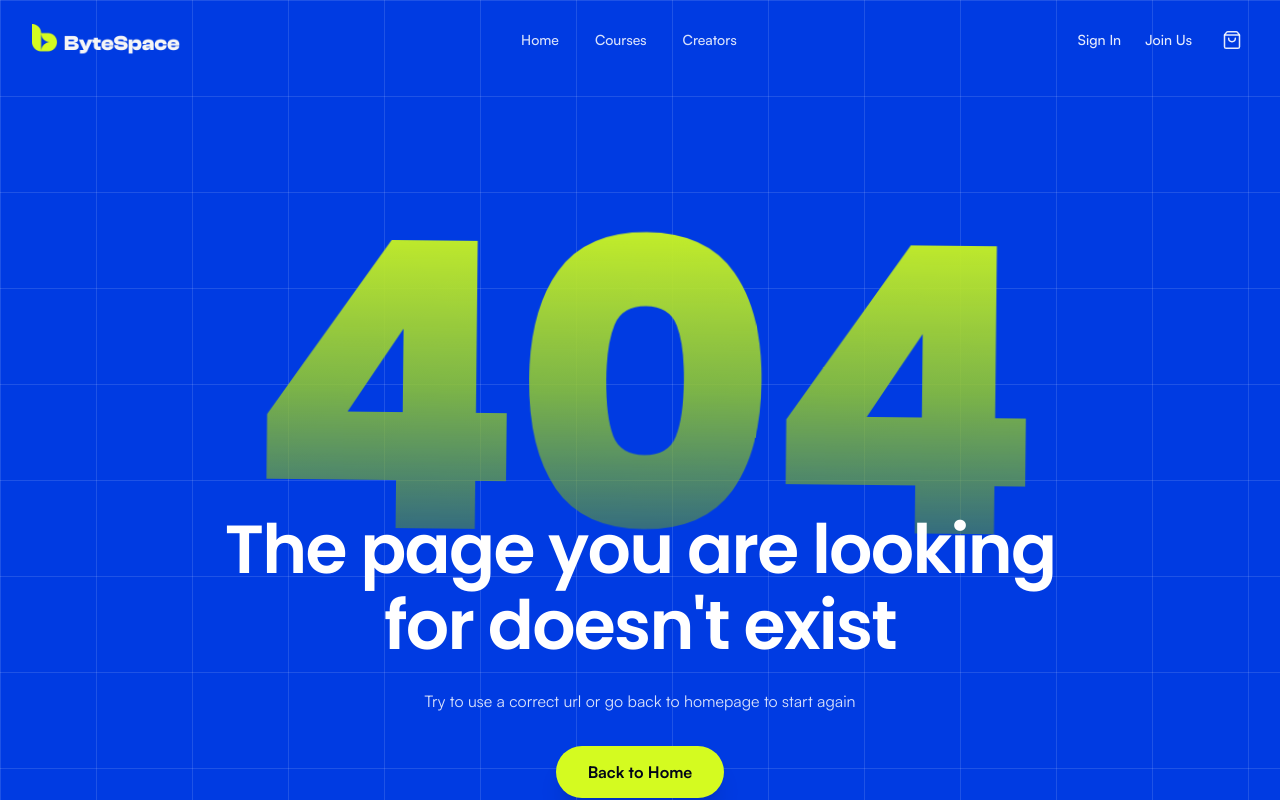
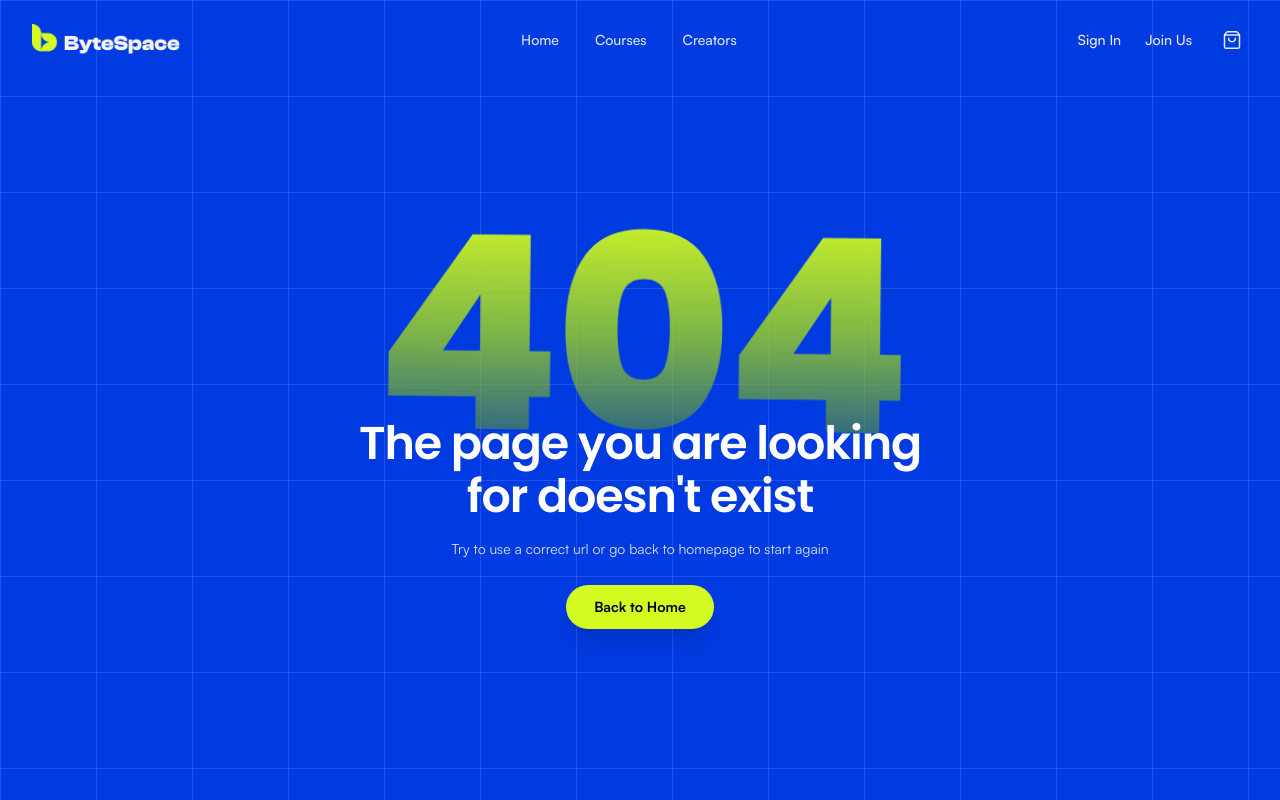
Before and after one commit to Yead191/byte-space-task, a Next.js app: page /404 in a window 1280 px wide. Shown: the top 800 px of the page. Built offline with nearby package versions, Linux system fonts and the light colour scheme.

Commit message:
addded 404 page

```diff
--- a/src/components/features/error/not-found-view.tsx
+++ b/src/components/features/error/not-found-view.tsx
@@ -1,9 +1,8 @@
-import React from "react";
 import Link from "next/link";
 
 export function NotFoundView() {
   return (
-    <section className="relative w-full bg-brand-blue min-h-[calc(100vh-80px)] lg:min-h-screen flex items-center justify-center pt-28 pb-20 sm:pt-36 sm:pb-28 px-4 text-center overflow-hidden">
+    <section className="relative w-full bg-brand-blue min-h-[calc(100vh-80px)] lg:h-[calc(100vh-80px)] xl:h-screen lg:max-h-screen flex items-center justify-center pt-20 sm:pt-24 lg:pt-16 xl:pt-20 pb-10 sm:pb-12 lg:pb-8 xl:pb-12 px-4 text-center overflow-hidden">
       {/* 96px grid layout background matching screenshot */}
       <div
         className="absolute inset-0 pointer-events-none"
@@ -16,11 +15,11 @@ export function NotFoundView() {
         }}
       />
 
-      <div className="relative z-10 max-w-5xl mx-auto w-full flex flex-col items-center justify-center py-6 sm:py-12">
-        {/* Giant 404 Number on top */}
+      <div className="relative z-10 max-w-5xl mx-auto w-full flex flex-col items-center justify-center my-auto">
+        {/* Giant 404 Number on top with laptop-responsive scaling */}
         <div className="select-none pointer-events-none animate-float-slow">
           <span
-            className="font-extrabold text-[140px] sm:text-[220px] md:text-[300px] lg:text-[360px] xl:text-[400px] tracking-tight leading-none bg-linear-to-b from-brand-lime via-[#92C92C]/85 to-[#386D22]/40 bg-clip-text text-transparent block font-heading"
+            className="font-extrabold text-[130px] sm:text-[180px] md:text-[220px] lg:text-[230px] xl:text-[270px] 2xl:text-[340px] tracking-tight leading-none bg-linear-to-b from-brand-lime via-[#92C92C]/85 to-[#386D22]/40 bg-clip-text text-transparent block font-heading"
             aria-hidden="true"
           >
             404
@@ -28,20 +27,20 @@ export function NotFoundView() {
         </div>
 
         {/* Title placed directly at the bottom of 404, in 2 lines, font-semibold */}
-        <div className="-mt-8 sm:-mt-12 md:-mt-16 lg:-mt-20 flex flex-col items-center max-w-4xl mx-auto px-4">
-          <h1 className="text-3xl sm:text-5xl md:text-6xl lg:text-[68px] font-semibold text-white tracking-tight leading-[1.12] font-heading animate-fade-in-up text-center">
+        <div className="-mt-6 sm:-mt-10 md:-mt-12 lg:-mt-12 xl:-mt-14 2xl:-mt-18 flex flex-col items-center max-w-4xl mx-auto px-4">
+          <h1 className="text-2xl sm:text-4xl md:text-5xl lg:text-[38px] xl:text-[46px] 2xl:text-[60px] font-semibold text-white tracking-tight leading-[1.14] font-heading animate-fade-in-up text-center">
             The page you are looking <br />
             for doesn&apos;t exist
           </h1>
 
-          <p className="text-sm sm:text-base text-white/85 font-normal max-w-xl mx-auto mt-5 sm:mt-6 leading-relaxed animate-fade-in-up delay-150">
+          <p className="text-xs sm:text-sm lg:text-xs xl:text-sm 2xl:text-base text-white/85 font-normal max-w-lg mx-auto mt-3 sm:mt-4 lg:mt-3 xl:mt-4 leading-relaxed animate-fade-in-up delay-150">
             Try to use a correct url or go back to homepage to start again
           </p>
 
-          <div className="mt-6 sm:mt-8 animate-fade-in-up delay-200">
+          <div className="mt-5 sm:mt-6 lg:mt-4 xl:mt-6 animate-fade-in-up delay-200">
             <Link
               href="/"
-              className="inline-flex items-center justify-center bg-brand-lime text-slate-950 font-bold px-7 sm:px-8 py-3.5 rounded-full text-sm sm:text-base hover:bg-[#c3ea15] transition-all duration-300 shadow-xl hover:shadow-brand-lime/30 hover:scale-105 active:scale-95 cursor-pointer"
+              className="inline-flex items-center justify-center bg-brand-lime text-slate-950 font-bold px-6 sm:px-7 lg:px-6 xl:px-7 py-2.5 sm:py-3 lg:py-2.5 xl:py-3 rounded-full text-xs sm:text-sm hover:bg-[#c3ea15] transition-all duration-300 shadow-xl hover:shadow-brand-lime/30 hover:scale-105 active:scale-95 cursor-pointer"
             >
               Back to Home
             </Link>
```
